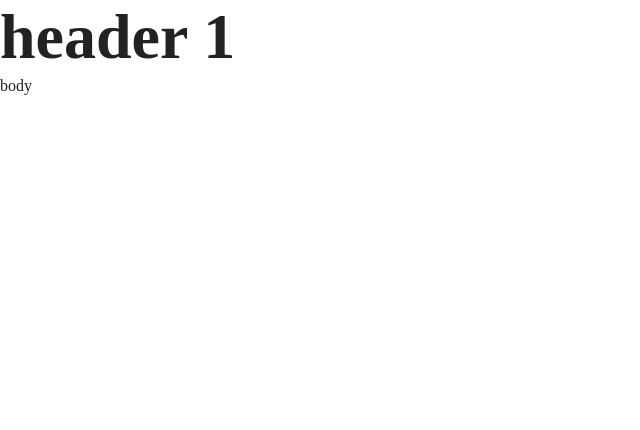
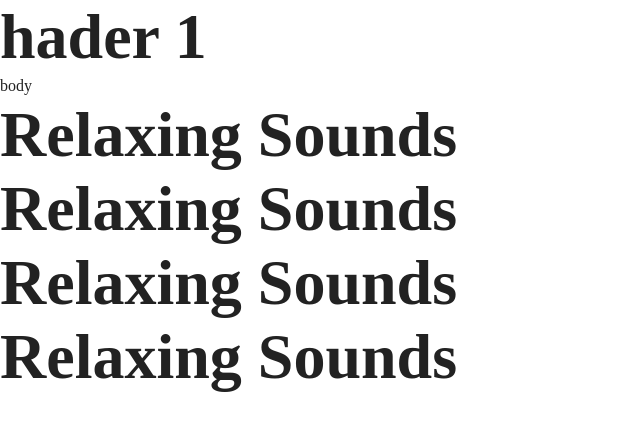
Before and after one commit to include-davis/aggie-peer-counseling, a Next.js app: page /resources in a window 1280 px wide. Shown: the top 430 px of the page, without its empty margins (0-640 px from the left). Built offline with nearby package versions, Linux system fonts and the light colour scheme.

Commit message:
init commit

```diff
--- a/app/(pages)/_components/destress/RelaxingSounds/RelaxingSounds.jsx
+++ b/app/(pages)/_components/destress/RelaxingSounds/RelaxingSounds.jsx
@@ -1,6 +1,10 @@
-export default function RelaxingSounds() {
+import Image from "next/image";
+
+function RelaxingSounds() {
     return (
         <div>
+            <h1>Relaxing Sounds</h1>
         </div>
     )
 }
+export default RelaxingSounds;
--- a/app/(pages)/resources/page.jsx
+++ b/app/(pages)/resources/page.jsx
@@ -1,10 +1,19 @@
+import RelaxingSounds from "../_components/destress/RelaxingSounds/RelaxingSounds.jsx";
 import styles from "./page.module.scss";
 
 export default function Home() {
   return (
-    <main className={styles.page}>
-      <h1>header 1</h1>
-      <p>body</p>
-    </main>
+    <>
+      <main className={styles.page}>
+        <h1>hader 1</h1>
+        <p>body</p>
+        <h1>Relaxing Sounds</h1>
+        <RelaxingSounds />
+      </main>
+      <div>
+        <h1>Relaxing Sounds</h1>
+        <RelaxingSounds />
+      </div>
+    </>
   );
 }
--- a/app/(pages)/resources/page.module.scss
+++ b/app/(pages)/resources/page.module.scss
@@ -1,5 +1,5 @@
 .page {
   h1 {
-      color: var(--gold);
+    color: var(--gold);
   }
 }
```
Also changed, not shown: public/images/destress_relaxing_sounds/Music_Section.svg (added).
